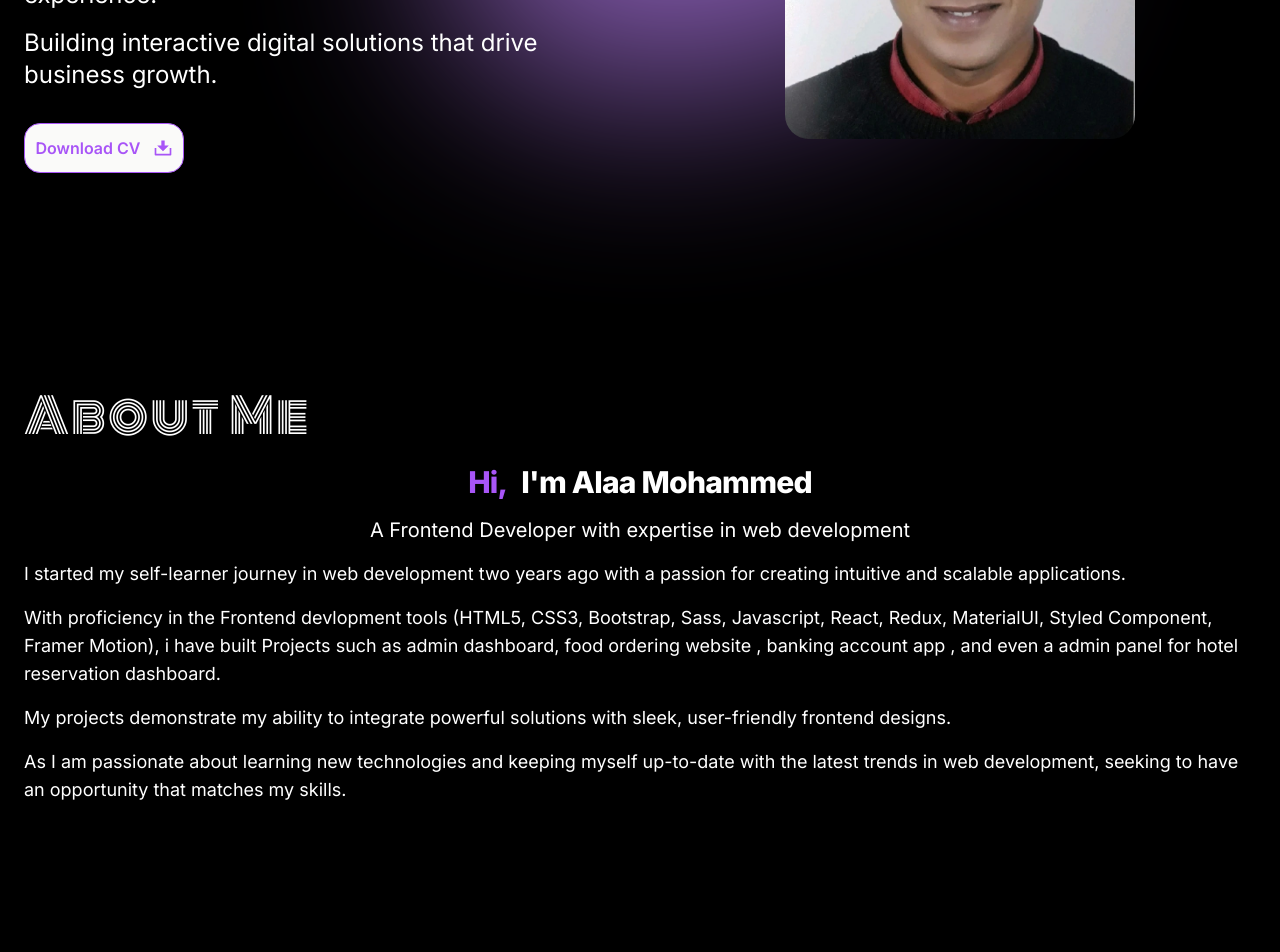
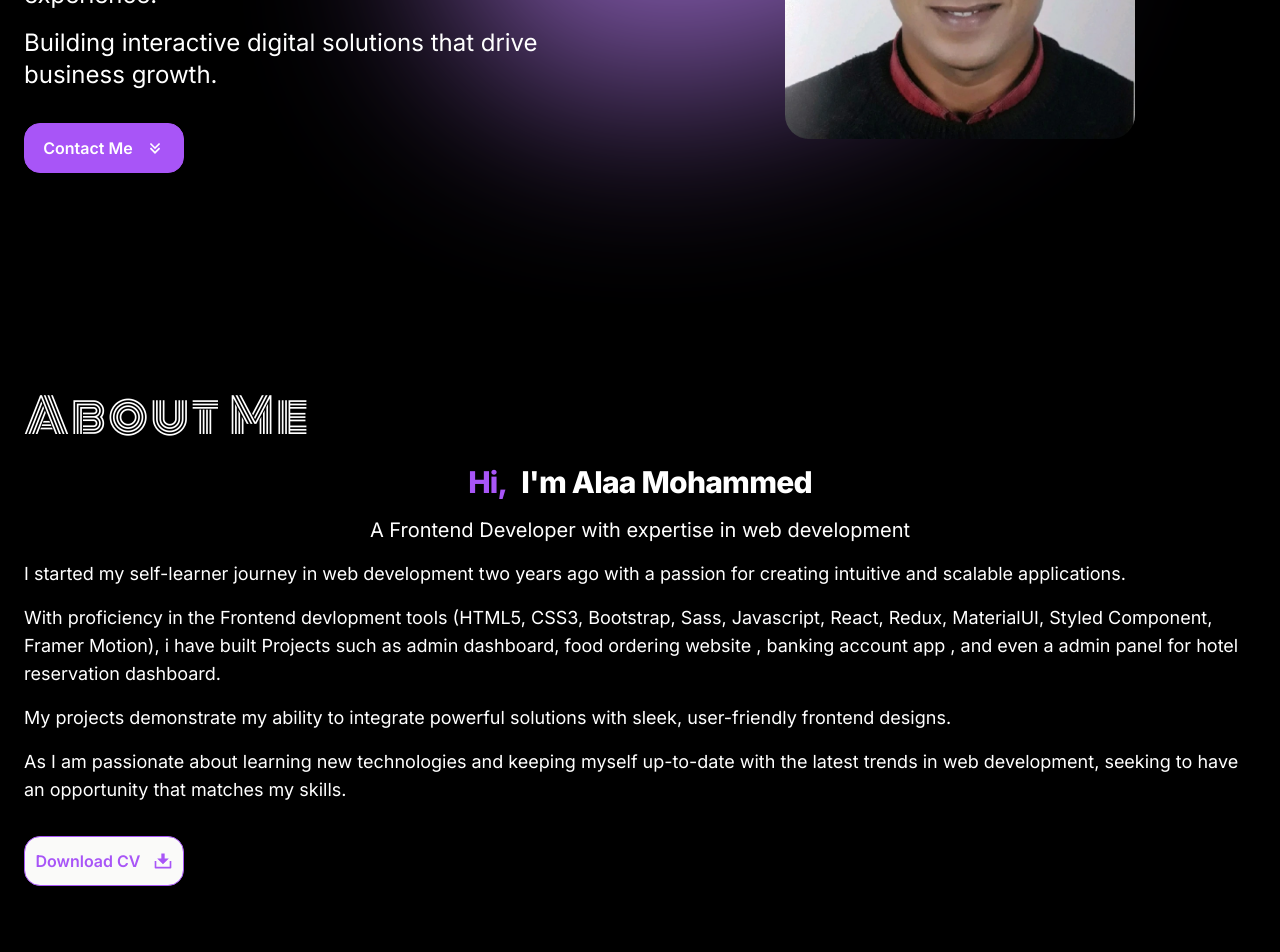
Before and after one commit to Alaa8884/alaa-portfolio, a React (Vite) app: page / in a window 1280 px wide. Shown: the part 460-1412 px from the top of the page. Built offline with nearby package versions, Linux system fonts and the light colour scheme.

Commit message:
Build reuseable button component

```diff
--- a/src/components/about/About.jsx
+++ b/src/components/about/About.jsx
@@ -1,5 +1,10 @@
+import { motion } from 'framer-motion';
+import { RiDownload2Fill } from '@remixicon/react';
+import Button from '../ui/Button';
 import SectionHeading from '../ui/SectionHeading';
-import { motion } from 'framer-motion';
+import my_resume from '../../assets/resume/my-resume.pdf';
+
+
 const aboutVariantsFromLeft = {
   hidden: { opacity: 0, y: 70, x: -350 },
   visible: {
@@ -22,7 +27,7 @@ const aboutVariantsFromRight = {
 function About() {
   return (
     <section
-      className="about-section mx-auto md:min-h-screen px-4 pt-7 md:px-6"
+      className="about-section mx-auto px-4 pt-7 md:min-h-screen md:px-6"
       id="about"
     >
       <SectionHeading>About Me</SectionHeading>
@@ -80,6 +85,22 @@ function About() {
         up-to-date with the latest trends in web development, seeking to have an
         opportunity that matches my skills.
       </motion.p>
+      <motion.a
+        className="mt-8 flex items-center justify-center justify-self-end md:justify-self-start"
+        href={my_resume}
+        download
+        rel="noopener noreferrer"
+        target="_blank"
+        variants={aboutVariantsFromLeft}
+        initial="hidden"
+        whileInView="visible"
+        viewport={{ once: false }}
+      >
+        <Button btnAnimated="secondary">
+          {' '}
+          Download CV <RiDownload2Fill className="ml-3" size={20} />
+        </Button>
+      </motion.a>
     </section>
   );
 }
--- a/src/components/contact/Contact.jsx
+++ b/src/components/contact/Contact.jsx
@@ -9,6 +9,7 @@ import {
   RiPhoneFill,
   RiWhatsappFill,
 } from '@remixicon/react';
+import Button from '../ui/Button';
 
 function Contact() {
 
@@ -110,12 +111,9 @@ function handleSendEmail(e) {
               />
             </div>
 
-            <button className="hover:text-purpl-500 group relative flex min-h-[50px] w-40 items-center justify-center overflow-hidden rounded-2xl border border-purple-500 bg-purple-500 text-white shadow-2xl transition-all before:absolute before:left-0 before:top-0 before:h-0 before:w-1/4 before:bg-white before:duration-300 after:absolute after:bottom-0 after:right-0 after:h-0 after:w-1/4 after:bg-white after:duration-300 hover:before:h-full hover:after:h-full">
-              <span className="after:bg-white-500 top-0 flex h-full w-full items-center justify-center before:absolute before:bottom-0 before:left-1/4 before:z-0 before:h-0 before:w-1/4 before:bg-white before:duration-300 after:absolute after:right-1/4 after:top-0 after:z-0 after:h-0 after:w-1/4 after:bg-white after:duration-300 hover:text-purple-500 group-hover:before:h-full group-hover:after:h-full"></span>
-              <span className="absolute bottom-0 left-0 right-0 top-0 z-10 flex h-full w-full items-center justify-center font-semibold group-hover:text-purple-500">
-                Send Message <RiMailSendFill className="ml-3" size={20} />
-              </span>
-            </button>
+            <Button btnAnimated="primary">
+              Send Message <RiMailSendFill className="ml-3" size={20} />
+            </Button>
           </form>
         </div>
       </div>
--- a/src/components/hero/Hero.jsx
+++ b/src/components/hero/Hero.jsx
@@ -1,7 +1,7 @@
 import { motion } from 'framer-motion';
-import my_resume from '../../assets/resume/my-resume.pdf';
 import myPhoto from '../../assets/images/my_photo.webp';
-import { RiDownload2Fill } from '@remixicon/react';
+import {  RiArrowDownDoubleFill, } from '@remixicon/react';
+import Button from '../ui/Button';
 
 const textVariants = {
   hidden: { opacity: 0, x: -100, y: 50 },
@@ -62,19 +62,13 @@ function Hero() {
           </motion.p>
           <motion.a
             className="mt-8 flex items-center justify-center justify-self-end md:justify-self-start"
-            href={my_resume}
-            download
-            rel="noopener noreferrer"
-            target="_blank"
+            href={"#contact"}
             variants={textVariants}
           >
-            <button className="group relative flex min-h-[50px] w-40 items-center justify-center overflow-hidden rounded-2xl border border-purple-500 bg-stone-50 text-purple-500 shadow-2xl transition-all before:absolute before:left-0 before:top-0 before:h-0 before:w-1/4 before:bg-purple-500 before:duration-300 after:absolute after:bottom-0 after:right-0 after:h-0 after:w-1/4 after:bg-purple-500 after:duration-300 hover:text-white hover:before:h-full hover:after:h-full">
-              <span className="top-0 flex h-full w-full items-center justify-center before:absolute before:bottom-0 before:left-1/4 before:z-0 before:h-0 before:w-1/4 before:bg-purple-500 before:duration-300 after:absolute after:right-1/4 after:top-0 after:z-0 after:h-0 after:w-1/4 after:bg-purple-500 after:duration-300 hover:text-white group-hover:before:h-full group-hover:after:h-full"></span>
-              <span className="absolute bottom-0 left-0 right-0 top-0 z-10 flex h-full w-full items-center justify-center font-semibold group-hover:text-white">
-                Download CV{' '}
-                <RiDownload2Fill className="ml-3" size={20} />
-              </span>
-            </button>
+            <Button btnAnimated="primary">
+              {' '}
+             Contact Me <RiArrowDownDoubleFill className="ml-3" size={20} />
+            </Button>
           </motion.a>
         </motion.div>
         <motion.div
@@ -89,7 +83,7 @@ function Hero() {
             width={350}
             height={350}
             className="mt-12 h-[200px] w-[200px] rounded-3xl md:mt-0 md:h-[350px] md:w-[350px]"
-            loading='lazy'
+            loading="lazy"
           />
         </motion.div>
       </div>
--- /dev/null
+++ b/src/components/ui/Button.jsx
@@ -0,0 +1,26 @@
+/* eslint-disable react/prop-types */
+function Button({ children, btnAnimated }) {
+  const primary =  <button className="hover:text-purpl-500 group relative flex min-h-[50px] w-40 items-center justify-center overflow-hidden rounded-2xl border border-purple-500 bg-purple-500 text-white shadow-2xl transition-all before:absolute before:left-0 before:top-0 before:h-0 before:w-1/4 before:bg-white before:duration-300 after:absolute after:bottom-0 after:right-0 after:h-0 after:w-1/4 after:bg-white after:duration-300 hover:before:h-full hover:after:h-full" type="submit">
+      <span className="after:bg-white-500 top-0 flex h-full w-full items-center justify-center before:absolute before:bottom-0 before:left-1/4 before:z-0 before:h-0 before:w-1/4 before:bg-white before:duration-300 after:absolute after:right-1/4 after:top-0 after:z-0 after:h-0 after:w-1/4 after:bg-white after:duration-300 hover:text-purple-500 group-hover:before:h-full group-hover:after:h-full"></span>
+      <span className="absolute bottom-0 left-0 right-0 top-0 z-10 flex h-full w-full items-center justify-center font-semibold group-hover:text-purple-500">
+        {children}
+      </span>
+  </button>
+
+  const secondary = (
+    <button className="group relative flex min-h-[50px] w-40 items-center justify-center overflow-hidden rounded-2xl border border-purple-500 bg-stone-50 text-purple-500 shadow-2xl transition-all before:absolute before:left-0 before:top-0 before:h-0 before:w-1/4 before:bg-purple-500 before:duration-300 after:absolute after:bottom-0 after:right-0 after:h-0 after:w-1/4 after:bg-purple-500 after:duration-300 hover:text-white hover:before:h-full hover:after:h-full">
+      <span className="top-0 flex h-full w-full items-center justify-center before:absolute before:bottom-0 before:left-1/4 before:z-0 before:h-0 before:w-1/4 before:bg-purple-500 before:duration-300 after:absolute after:right-1/4 after:top-0 after:z-0 after:h-0 after:w-1/4 after:bg-purple-500 after:duration-300 hover:text-white group-hover:before:h-full group-hover:after:h-full"></span>
+      <span className="absolute bottom-0 left-0 right-0 top-0 z-10 flex h-full w-full items-center justify-center font-semibold group-hover:text-white">
+        {children}
+      </span>
+    </button>
+  );
+
+  if (btnAnimated === "primary") {
+  return primary;
+  }
+  if (btnAnimated === "secondary")
+ return secondary
+}
+
+export default Button
```
